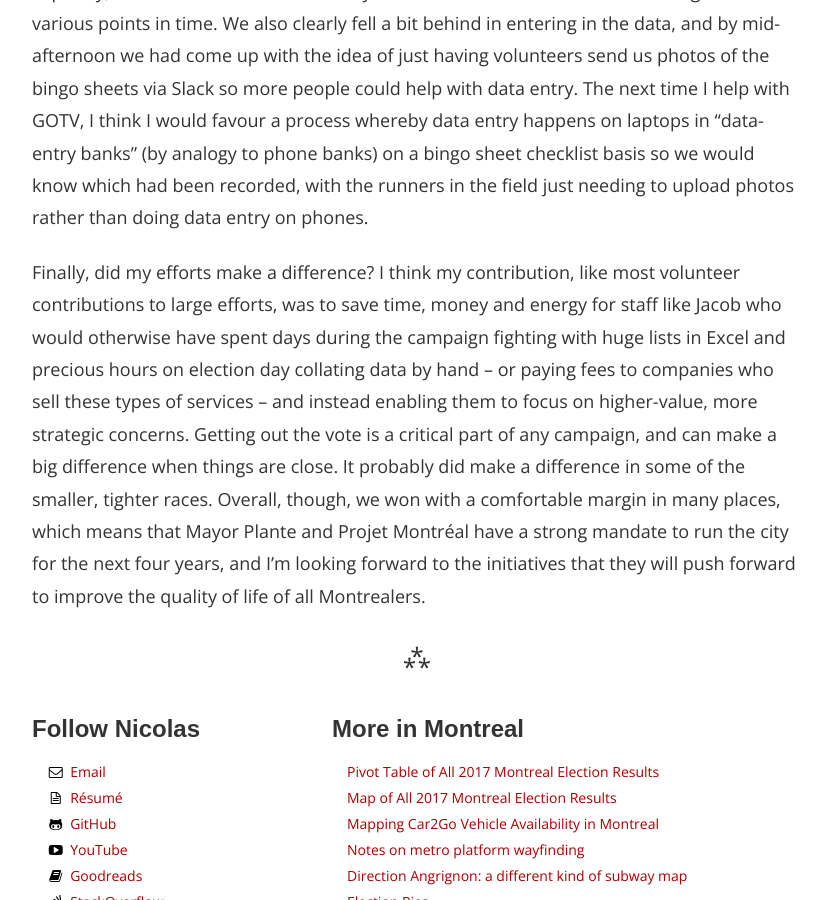
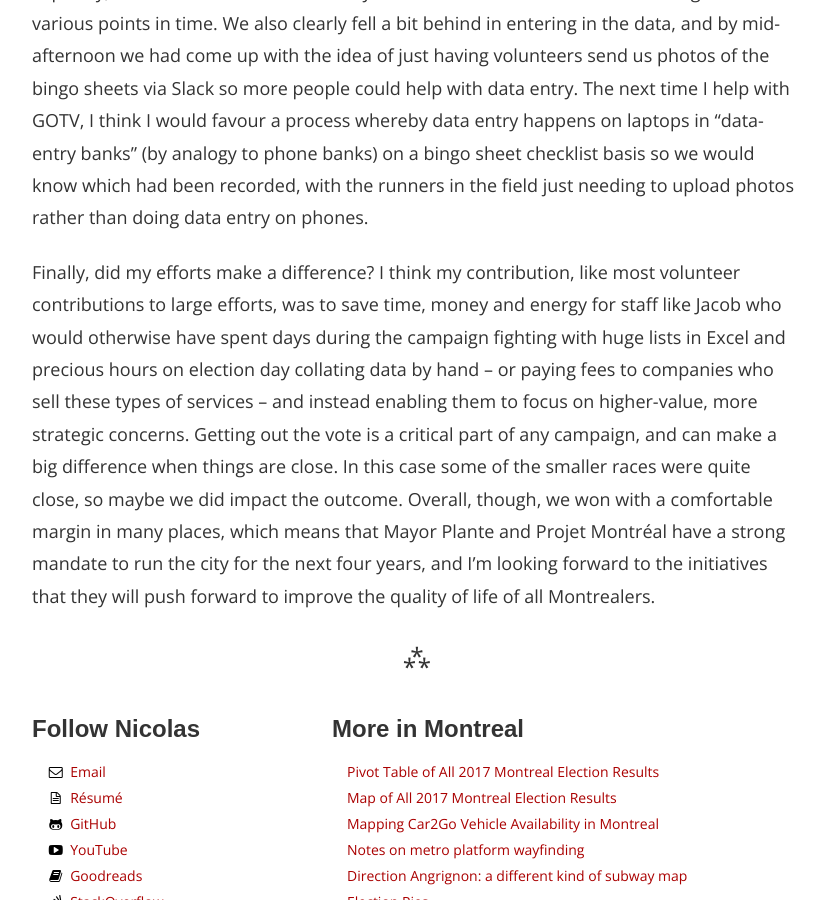
Before and after one commit to nicolaskruchten/nicolaskruchten.github.io, a Jekyll site: the page built from _posts/2017-11-17-gotv.md, in a window 1280 px wide and 900 px high, scrolled down 5925 px. Shown: the whole window, without its empty margins (223-1049 px from the left). Built offline with Jekyll 4.4.1, drawn with Linux system fonts in a browser that asks for light colours; some web fonts are replaced.

Commit message:
conclusion tweaking

```diff
--- a/_posts/2017-11-17-gotv.md
+++ b/_posts/2017-11-17-gotv.md
@@ -70,4 +70,4 @@
 
 On a more self-critical note, the app I built and the processes we used held up during election day, but not without hiccups. Our biggest issue was in understanding which specific hours’ bingo sheets had been entered and which hadn’t, which the app didn’t track explicitly, so there was some uncertainty about which numbers we were looking at at various points in time. We also clearly fell a bit behind in entering in the data, and by mid-afternoon we had come up with the idea of just having volunteers send us photos of the bingo sheets via Slack so more people could help with data entry. The next time I help with GOTV, I think I would favour a process whereby data entry happens  on laptops in “data-entry banks” (by analogy to phone banks) on a bingo sheet checklist basis so we would know which had been recorded, with the runners in the field just needing to upload photos rather than doing data entry on phones.
 
-Finally, did my efforts make a difference? I think my contribution, like most volunteer contributions to large efforts, was to save time, money and energy for staff like Jacob who would otherwise have spent days during the campaign fighting with huge lists in Excel and precious hours on election day collating data by hand – or paying fees to companies who sell these types of services – and instead enabling them to focus on higher-value, more strategic concerns. Getting out the vote is a critical part of any campaign, and can make a big difference when things are close. It probably did make a difference in some of the smaller, tighter races. Overall, though, we won with a comfortable margin in many places, which means that Mayor Plante and Projet Montréal have a strong mandate to run the city for the next four years, and I’m looking forward to the initiatives that they will push forward to improve the quality of life of all Montrealers.
+Finally, did my efforts make a difference? I think my contribution, like most volunteer contributions to large efforts, was to save time, money and energy for staff like Jacob who would otherwise have spent days during the campaign fighting with huge lists in Excel and precious hours on election day collating data by hand – or paying fees to companies who sell these types of services – and instead enabling them to focus on higher-value, more strategic concerns. Getting out the vote is a critical part of any campaign, and can make a big difference when things are close. In this case some of the smaller races were quite close, so maybe we did impact the outcome. Overall, though, we won with a comfortable margin in many places, which means that Mayor Plante and Projet Montréal have a strong mandate to run the city for the next four years, and I’m looking forward to the initiatives that they will push forward to improve the quality of life of all Montrealers.
```
